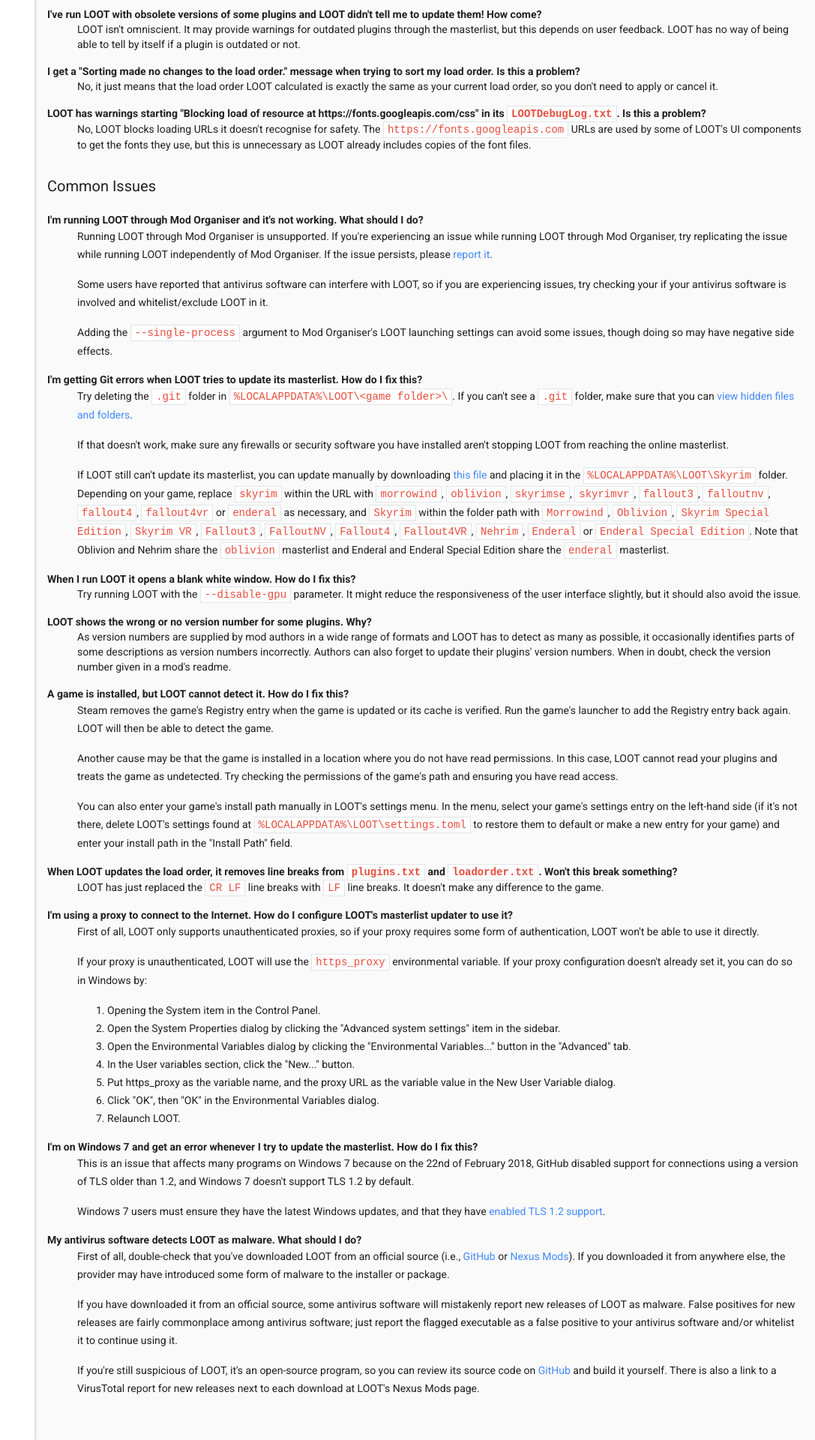
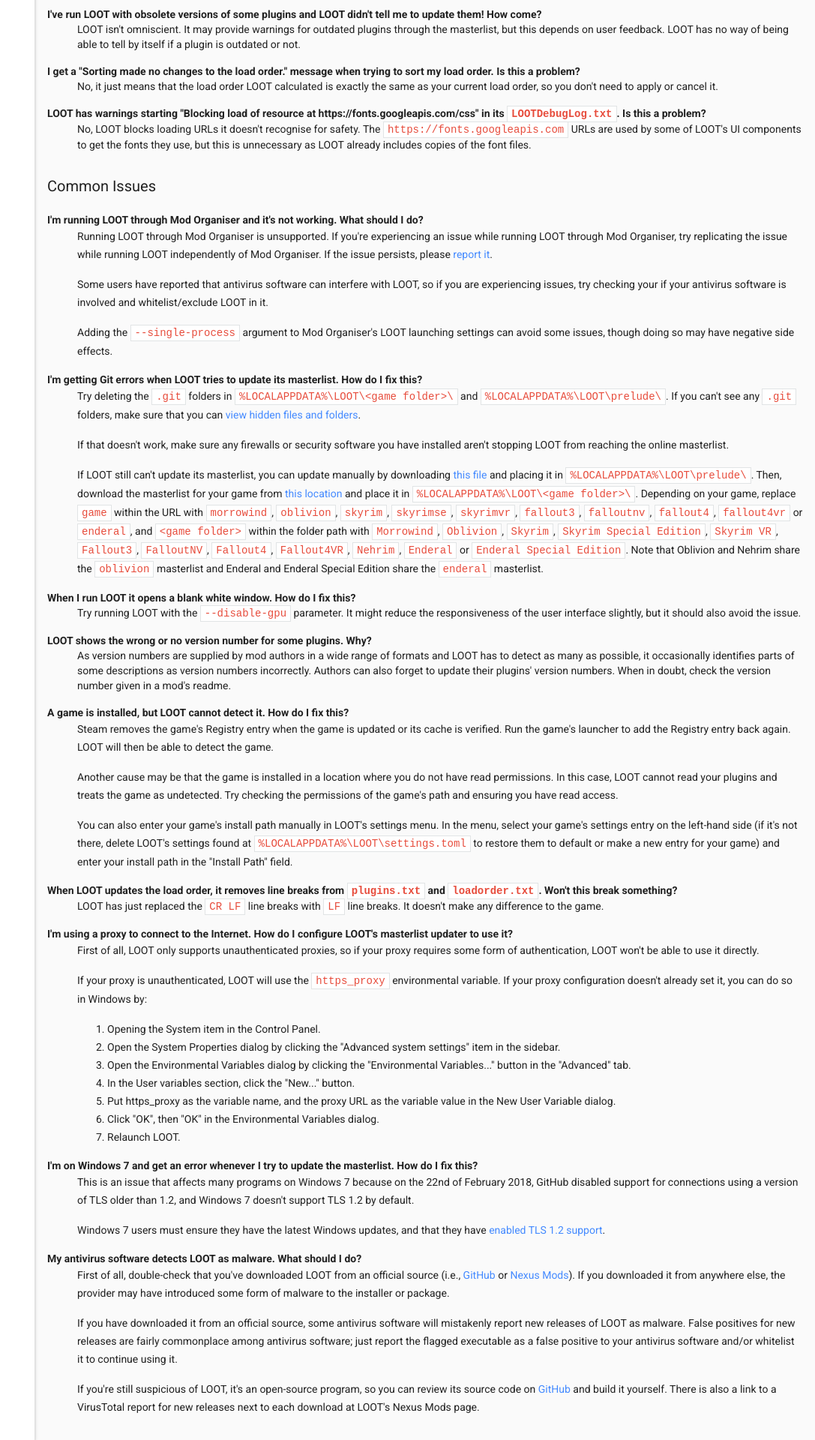
Before and after one commit to loot/loot.github.io, a Jekyll site: the page built from docs/help/LOOT-FAQs.html, in a window 1280 px wide. Shown: the part 1927-3847 px from the top of the page at 75% size, without its empty margins (193-1280 px from the left). Built offline with Jekyll 4.4.1, drawn with Linux system fonts in a browser that asks for light colours; nearby versions of some CDN libraries.

Commit message:
Mention prelude folder in Git Errors Q/A in FAQ
* Git errors may occur with prelude as well.
* Manual updating requires updating prelude as well.
* Don't default to any masterlist for instructions in case users just
  download Skyrim masterlist for other games.

```diff
--- a/docs/help/LOOT-FAQs.html
+++ b/docs/help/LOOT-FAQs.html
@@ -128,11 +128,11 @@
 
   <dt id="git-errors">I'm getting Git errors when LOOT tries to update its masterlist. How do I fix this?</dt>
   <dd>
-    <p>Try deleting the <code>.git</code> folder in <code>%LOCALAPPDATA%\LOOT\&lt;game folder&gt;\</code>. If you can't see a <code>.git</code> folder, make sure that you can <a href="https://support.microsoft.com/en-us/windows/view-hidden-files-and-folders-in-windows-97fbc472-c603-9d90-91d0-1166d1d9f4b5">view hidden files and folders</a>.</p>
+    <p>Try deleting the <code>.git</code> folders in <code>%LOCALAPPDATA%\LOOT\&lt;game folder&gt;\</code> and <code>%LOCALAPPDATA%\LOOT\prelude\</code>. If you can't see any <code>.git</code> folders, make sure that you can <a href="https://support.microsoft.com/en-us/windows/view-hidden-files-and-folders-in-windows-97fbc472-c603-9d90-91d0-1166d1d9f4b5">view hidden files and folders</a>.</p>
 
     <p>If that doesn't work, make sure any firewalls or security software you have installed aren't stopping LOOT from reaching the online masterlist.</p>
 
-    <p>If LOOT still can't update its masterlist, you can update manually by downloading <a href="https://raw.githubusercontent.com/loot/skyrim/v0.17/masterlist.yaml">this file</a> and placing it in the <code>%LOCALAPPDATA%\LOOT\Skyrim</code> folder. Depending on your game, replace <code>skyrim</code> within the URL with <code>morrowind</code>, <code>oblivion</code>, <code>skyrimse</code>, <code>skyrimvr</code>, <code>fallout3</code>, <code>falloutnv</code>, <code>fallout4</code>, <code>fallout4vr</code> or <code>enderal</code> as necessary, and <code>Skyrim</code> within the folder path with <code>Morrowind</code>, <code>Oblivion</code>, <code>Skyrim Special Edition</code>, <code>Skyrim VR</code>, <code>Fallout3</code>, <code>FalloutNV</code>, <code>Fallout4</code>, <code>Fallout4VR</code>, <code>Nehrim</code>, <code>Enderal</code> or <code>Enderal Special Edition</code>. Note that Oblivion and Nehrim share the <code>oblivion</code> masterlist and Enderal and Enderal Special Edition share the <code>enderal</code> masterlist.</p>
+    <p>If LOOT still can't update its masterlist, you can update manually by downloading <a href="https://raw.githubusercontent.com/loot/prelude/v0.17/prelude.yaml">this file</a> and placing it in <code>%LOCALAPPDATA%\LOOT\prelude\</code>. Then, download the masterlist for your game from <a href="https://raw.githubusercontent.com/loot/game/v0.17/masterlist.yaml">this location</a> and place it in <code>%LOCALAPPDATA%\LOOT\&lt;game folder&gt;\</code>. Depending on your game, replace <code>game</code> within the URL with <code>morrowind</code>, <code>oblivion</code>, <code>skyrim</code>, <code>skyrimse</code>, <code>skyrimvr</code>, <code>fallout3</code>, <code>falloutnv</code>, <code>fallout4</code>, <code>fallout4vr</code> or <code>enderal</code>, and <code>&lt;game folder&gt;</code> within the folder path with <code>Morrowind</code>, <code>Oblivion</code>, <code>Skyrim</code>, <code>Skyrim Special Edition</code>, <code>Skyrim VR</code>, <code>Fallout3</code>, <code>FalloutNV</code>, <code>Fallout4</code>, <code>Fallout4VR</code>, <code>Nehrim</code>, <code>Enderal</code> or <code>Enderal Special Edition</code>. Note that Oblivion and Nehrim share the <code>oblivion</code> masterlist and Enderal and Enderal Special Edition share the <code>enderal</code> masterlist.</p>
   </dd>
 
   <dt id="blank-window">When I run LOOT it opens a blank white window. How do I fix this?</dt>
```
